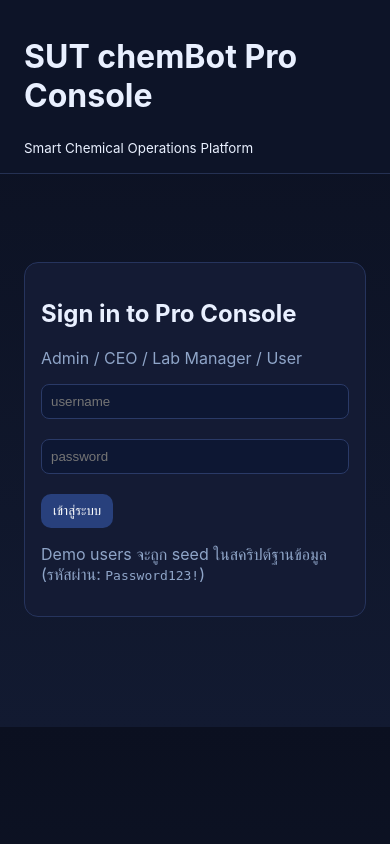
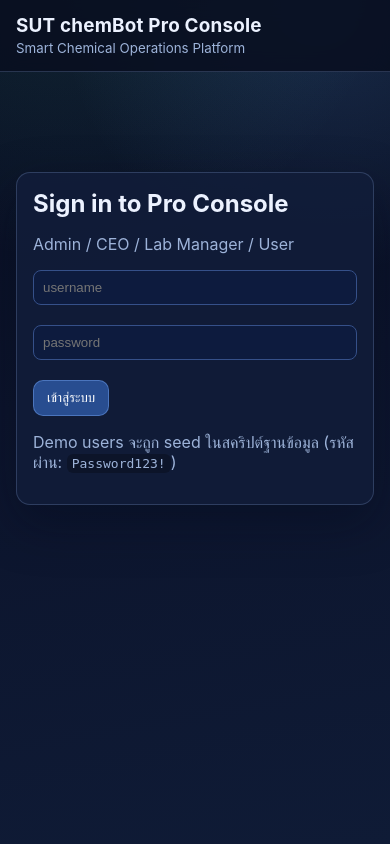
Before and after one commit to siwasilp-ohm/SUTchemBot, a PHP site: page /v1/pro/index.php?page=login in a window 390 px wide. Run offline with PHP 8.4, Linux system fonts and the light colour scheme; some libraries are stand-ins or nearby versions.

Commit message:
Polish pro console UI with professional visual refresh

```diff
--- a/pro/assets/css/app.css
+++ b/pro/assets/css/app.css
@@ -1,46 +1,146 @@
 :root {
-    --bg: #0b1020;
-    --card: #141b34;
-    --muted: #8fa5c8;
-    --text: #e9f0ff;
-    --accent: #5ba7ff;
+    --bg: #070d1f;
+    --bg-soft: #0f1730;
+    --card: rgba(18, 29, 58, 0.88);
+    --card-solid: #121d3a;
+    --muted: #9db3d9;
+    --text: #ecf2ff;
+    --accent: #66b2ff;
+    --accent-2: #64f1d2;
     --ok: #22c55e;
     --warn: #f59e0b;
     --error: #ef4444;
+    --line: rgba(144, 172, 224, 0.24);
+    --radius: 14px;
+    --shadow: 0 18px 50px rgba(1, 8, 27, 0.35);
 }
+
 * { box-sizing: border-box; }
-body { margin:0; font-family: Inter, system-ui, sans-serif; background: linear-gradient(180deg,#0b1020,#121a31); color:var(--text); }
-.topbar { display:flex; justify-content:space-between; align-items:center; padding:16px 24px; border-bottom:1px solid #253153; background:#0d1428; position:sticky; top:0; z-index:10; }
-.user-chip { display:flex; gap:10px; align-items:center; }
-.user-chip a { color:var(--accent); }
-.role-tag { background:#1f2f5b; color:#9bc6ff; padding:4px 8px; border-radius:999px; font-size:12px; }
-.nav { display:flex; gap:8px; padding:12px 24px; overflow:auto; }
-.nav a { color:#d7e6ff; text-decoration:none; padding:10px 14px; border-radius:10px; background:#162247; white-space:nowrap; }
-.nav a.active { background:var(--accent); color:#08142b; font-weight:700; }
-.container { padding: 18px 24px 40px; }
-.grid { display:grid; grid-template-columns: repeat(auto-fit,minmax(220px,1fr)); gap:14px; }
-.card { background: var(--card); border:1px solid #26345d; border-radius:14px; padding:16px; }
-.kpi { font-size:28px; font-weight:700; margin-top:8px; }
+
+body {
+    margin: 0;
+    font-family: Inter, system-ui, sans-serif;
+    color: var(--text);
+    background:
+        radial-gradient(circle at 15% -10%, rgba(100, 241, 210, 0.12), transparent 35%),
+        radial-gradient(circle at 85% 0%, rgba(102, 178, 255, 0.18), transparent 30%),
+        linear-gradient(170deg, var(--bg), #0c142c 45%, #0f1b36);
+    min-height: 100vh;
+}
+
+a { color: var(--accent); }
+
+.topbar {
+    display: flex;
+    justify-content: space-between;
+    align-items: center;
+    gap: 14px;
+    padding: 16px 26px;
+    border-bottom: 1px solid var(--line);
+    background: rgba(9, 15, 32, 0.86);
+    backdrop-filter: blur(10px);
+    position: sticky;
+    top: 0;
+    z-index: 10;
+}
+
+.brand h1 { margin: 0; font-size: 1.18rem; letter-spacing: .2px; }
+.brand small { color: var(--muted); }
+
+.user-chip { display: flex; gap: 10px; align-items: center; }
+.role-tag { background: #1f3a70; color: #a9d0ff; padding: 4px 10px; border-radius: 999px; font-size: 12px; }
+
+.nav {
+    display: flex;
+    gap: 8px;
+    padding: 10px 24px 0;
+    overflow: auto;
+}
+
+.nav a {
+    color: #d7e6ff;
+    text-decoration: none;
+    padding: 10px 14px;
+    border-radius: 10px;
+    background: rgba(16, 34, 72, 0.85);
+    border: 1px solid transparent;
+    white-space: nowrap;
+    transition: all .2s ease;
+}
+
+.nav a:hover { border-color: rgba(121, 171, 244, 0.5); transform: translateY(-1px); }
+.nav a.active { background: linear-gradient(135deg, var(--accent), var(--accent-2)); color: #082130; font-weight: 700; }
+
+.container { padding: 20px 24px 40px; max-width: 1240px; margin: 0 auto; }
+.grid { display: grid; grid-template-columns: repeat(auto-fit, minmax(220px, 1fr)); gap: 14px; }
+
+.card {
+    background: var(--card);
+    border: 1px solid var(--line);
+    border-radius: var(--radius);
+    padding: 16px;
+    box-shadow: var(--shadow);
+}
+
+.kpi { font-size: 2rem; font-weight: 700; margin-top: 8px; letter-spacing: .5px; }
 .muted { color: var(--muted); }
-.table { width:100%; border-collapse: collapse; }
-.table th,.table td { border-bottom:1px solid #27365f; padding:10px; text-align:left; }
-.btn { border:none; border-radius:10px; padding:9px 12px; background:#28407c; color:white; cursor:pointer; }
-.btn.ok { background:var(--ok); color:#072311; }
-.btn.warn { background:var(--warn); color:#2e1d02; }
-input,select { background:#0d1733; color:#dce8ff; border:1px solid #2a3a67; border-radius:8px; padding:9px; }
-.form-row { display:flex; gap:10px; flex-wrap:wrap; }
-.login-wrap { max-width:430px; margin:70px auto; }
-.model-wrap { position:relative; height:560px; background:#0a1328; border-radius:14px; overflow:hidden; }
-model-viewer { width:100%; height:100%; --poster-color: transparent; }
-.overlay { position:absolute; left:14px; top:14px; background:rgba(6,11,23,.75); border:1px solid #324673; border-radius:12px; padding:10px 12px; }
-.badge { padding:4px 8px; border-radius:999px; background:#1e335e; color:#9ec8ff; font-size:12px; }
-.flash { margin:0 0 12px; padding:10px 12px; border-radius:10px; border:1px solid transparent; }
-.flash.info { background:#1d2f56; border-color:#3a5ca0; }
-.flash.success { background:#12341f; border-color:#22c55e; }
-.flash.error { background:#3e1414; border-color:var(--error); }
+
+.section-title { margin: 0 0 12px; font-size: 1.1rem; }
+.mt { margin-top: 14px; }
+.section-head { display:flex; justify-content:space-between; align-items:center; gap:12px; flex-wrap:wrap; }
+
+.table { width: 100%; border-collapse: collapse; font-size: .95rem; }
+.table th, .table td { border-bottom: 1px solid var(--line); padding: 11px 10px; text-align: left; }
+.table th { color: #bdd4fa; font-weight: 600; font-size: .83rem; text-transform: uppercase; letter-spacing: .4px; }
+
+.btn {
+    border: 1px solid rgba(119, 167, 243, 0.45);
+    border-radius: 10px;
+    padding: 9px 13px;
+    background: #284d90;
+    color: white;
+    cursor: pointer;
+}
+.btn.ok { background: var(--ok); color: #082410; border-color: transparent; }
+.btn.warn { background: var(--warn); color: #2e1d02; border-color: transparent; }
+
+input, select {
+    background: #0d1b3e;
+    color: #dce8ff;
+    border: 1px solid #355089;
+    border-radius: 8px;
+    padding: 9px;
+}
+
+.form-row { display: flex; gap: 10px; flex-wrap: wrap; align-items: center; }
+.input-block { width: 100%; }
+
+.login-wrap { max-width: 450px; margin: 84px auto; }
+.login-card h2 { margin: 0 0 8px; }
+.login-card code { background: rgba(0,0,0,.25); border-radius: 6px; padding: 2px 5px; }
+
+.model-wrap { position: relative; height: 560px; background: #081127; border-radius: var(--radius); overflow: hidden; border:1px solid var(--line); }
+model-viewer { width: 100%; height: 100%; --poster-color: transparent; }
+.overlay { position: absolute; left: 14px; top: 14px; background: rgba(5, 9, 21, .78); border: 1px solid #385187; border-radius: 12px; padding: 10px 12px; }
+.badge { padding: 4px 8px; border-radius: 999px; background: #20396d; color: #b8d9ff; font-size: 12px; }
+
+.flash { margin: 0 0 12px; padding: 10px 12px; border-radius: 10px; border: 1px solid transparent; }
+.flash.info { background: #1d2f56; border-color: #3a5ca0; }
+.flash.success { background: #12341f; border-color: #22c55e; }
+.flash.error { background: #3e1414; border-color: var(--error); }
+
+.label-card { background: #fff; color: #111; box-shadow: none; }
+
+@media (max-width: 800px) {
+    .topbar { padding: 14px 16px; }
+    .nav { padding: 10px 16px 0; }
+    .container { padding: 16px; }
+    .model-wrap { height: 430px; }
+}
+
 @media print {
-    body { background:#fff; color:#111; }
-    .topbar,.nav,.btn { display:none !important; }
-    .card { border:1px solid #ddd; background:#fff; }
+    body { background: #fff; color: #111; }
+    .topbar, .nav, .btn { display: none !important; }
+    .card { border: 1px solid #ddd; background: #fff; box-shadow: none; }
     .label-card { break-inside: avoid; page-break-inside: avoid; }
 }
--- a/pro/includes/layout.php
+++ b/pro/includes/layout.php
@@ -17,7 +17,7 @@ function pro_header(string $title, ?array $user = null): void {
     </head>
     <body>
     <header class="topbar">
-        <div>
+        <div class="brand">
             <h1><?= pro_h(PRO_APP_NAME) ?></h1>
             <small>Smart Chemical Operations Platform</small>
         </div>
--- a/pro/pages/ar-viewer.php
+++ b/pro/pages/ar-viewer.php
@@ -27,11 +27,11 @@ if (!$row && !empty($list)) {
 <main class="container">
     <?php pro_render_flash(); ?>
     <section class="card">
-        <h2>AR + WebXR Spatial Anchoring</h2>
+        <h2 class="section-title">AR + WebXR Spatial Anchoring</h2>
         <p class="muted">รองรับการดู 3D model พร้อม overlay ข้อมูลสำคัญของสารเคมีบนอุปกรณ์ที่รองรับ WebXR</p>
 
         <?php if (!empty($list)): ?>
-            <form method="get" class="form-row" style="margin-bottom:12px">
+            <form method="get" class="form-row mt">
                 <input type="hidden" name="page" value="ar-viewer">
                 <select name="container_id">
                     <?php foreach ($list as $item): ?>
--- a/pro/pages/barcodes.php
+++ b/pro/pages/barcodes.php
@@ -8,13 +8,13 @@ $rows = pro_db()->query('SELECT c.container_code, ch.name AS chemical_name, c.ow
 <main class="container">
     <?php pro_render_flash(); ?>
     <section class="card">
-        <div style="display:flex;justify-content:space-between;align-items:center;gap:12px;flex-wrap:wrap">
-            <h2>Barcode Labels for Packaging & Transactions</h2>
+        <div class="section-head">
+            <h2 class="section-title">Barcode Labels for Packaging & Transactions</h2>
             <button class="btn" onclick="window.print()">Print Labels</button>
         </div>
         <div class="grid">
             <?php foreach ($rows as $r): ?>
-                <article class="card label-card" style="background:#fff;color:#111">
+                <article class="card label-card">
                     <strong><?= pro_h($r['chemical_name']) ?></strong><br>
                     Owner: <?= pro_h($r['owner_name']) ?><br>
                     Remaining: <?= pro_h((string) $r['qty_remaining']) . ' ' . pro_h($r['unit']) ?><br>
--- a/pro/pages/chemicals.php
+++ b/pro/pages/chemicals.php
@@ -83,7 +83,7 @@ ORDER BY t.id DESC LIMIT 12')->fetchAll();
 <main class="container">
     <?php pro_render_flash(); ?>
     <section class="card">
-        <h2>Chemical Containers</h2>
+        <h2 class="section-title">Chemical Containers</h2>
         <table class="table">
             <thead><tr><th>Code</th><th>Chemical</th><th>Owner</th><th>Remaining</th><th>Status</th><th>Transaction</th></tr></thead>
             <tbody>
@@ -113,8 +113,8 @@ ORDER BY t.id DESC LIMIT 12')->fetchAll();
         </table>
     </section>
 
-    <section class="card" style="margin-top:14px">
-        <h3>Recent Transactions</h3>
+    <section class="card mt">
+        <h3 class="section-title">Recent Transactions</h3>
         <table class="table">
             <thead><tr><th>Time</th><th>Container</th><th>Action</th><th>Qty</th><th>User</th><th>Status</th><th>Note</th></tr></thead>
             <tbody>
--- a/pro/pages/dashboard.php
+++ b/pro/pages/dashboard.php
@@ -27,8 +27,8 @@ $roleFocus = [
         <article class="card"><div class="muted">Low Stock Alerts</div><div class="kpi"><?= $kpi['low_stock'] ?></div></article>
     </section>
 
-    <section class="card" style="margin-top:14px">
-        <h3>Role-based Focus: <span class="badge"><?= pro_h(strtoupper($user['role'])) ?></span></h3>
+    <section class="card mt">
+        <h3 class="section-title">Role-based Focus: <span class="badge"><?= pro_h(strtoupper($user['role'])) ?></span></h3>
         <p><?= pro_h($roleFocus[$user['role']] ?? 'Operational overview') ?></p>
         <div class="grid">
             <div class="card"><h4>Flow 1: Receive & Label</h4><p class="muted">รับสารเข้า, ผูก owner/lot, พิมพ์ barcode เพื่อติดบรรจุภัณฑ์</p></div>
--- a/pro/pages/login.php
+++ b/pro/pages/login.php
@@ -1,13 +1,13 @@
 <?php pro_header('Pro Login'); ?>
 <main class="container login-wrap">
-    <section class="card">
+    <section class="card login-card">
         <h2>Sign in to Pro Console</h2>
         <p class="muted">Admin / CEO / Lab Manager / User</p>
         <?php if (!empty($error)): ?><p class="flash error"><?= pro_h($error) ?></p><?php endif; ?>
         <form method="post">
             <input type="hidden" name="csrf_token" value="<?= pro_h(pro_csrf_token()) ?>">
-            <div class="form-row"><input name="username" autocomplete="username" placeholder="username" required style="width:100%"></div><br>
-            <div class="form-row"><input type="password" name="password" autocomplete="current-password" placeholder="password" required style="width:100%"></div><br>
+            <div class="form-row"><input name="username" autocomplete="username" placeholder="username" required class="input-block"></div><br>
+            <div class="form-row"><input type="password" name="password" autocomplete="current-password" placeholder="password" required class="input-block"></div><br>
             <button class="btn" type="submit">เข้าสู่ระบบ</button>
         </form>
         <p class="muted">Demo users จะถูก seed ในสคริปต์ฐานข้อมูล (รหัสผ่าน: <code>Password123!</code>)</p>
```
